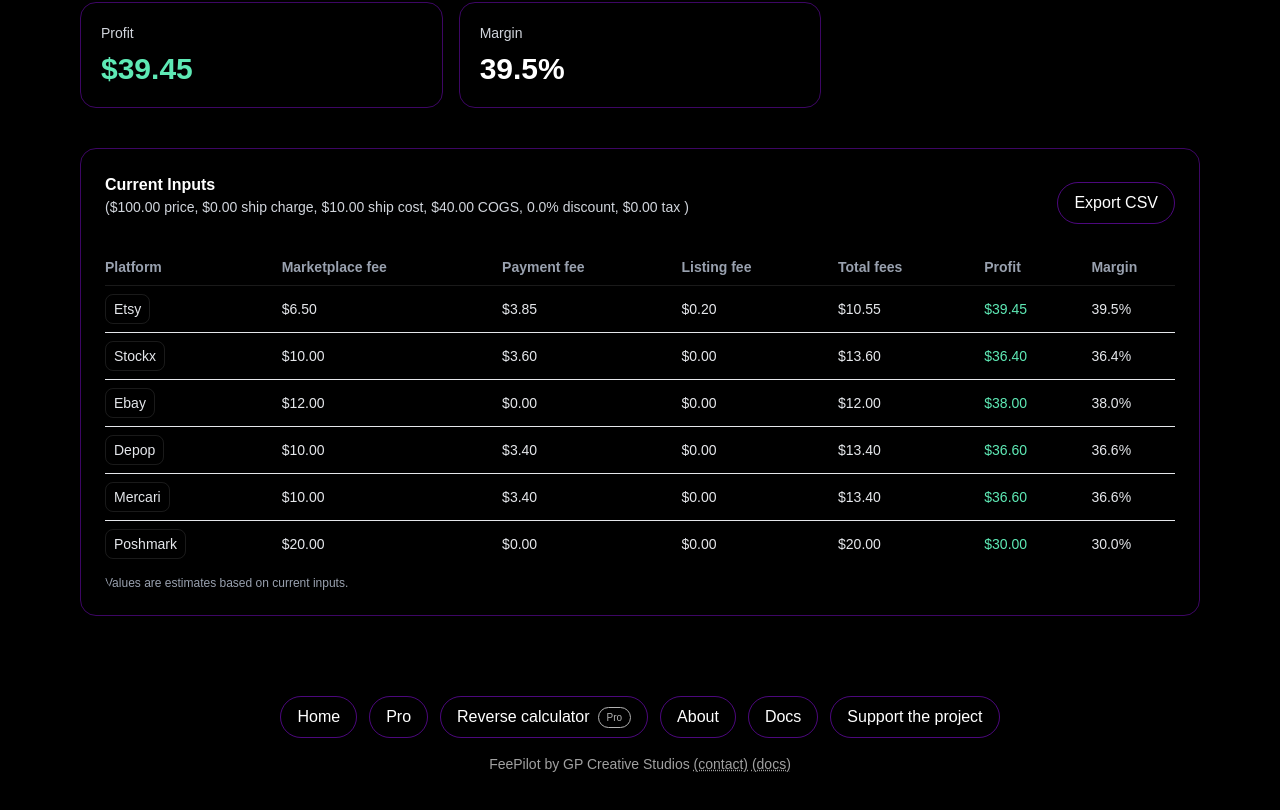
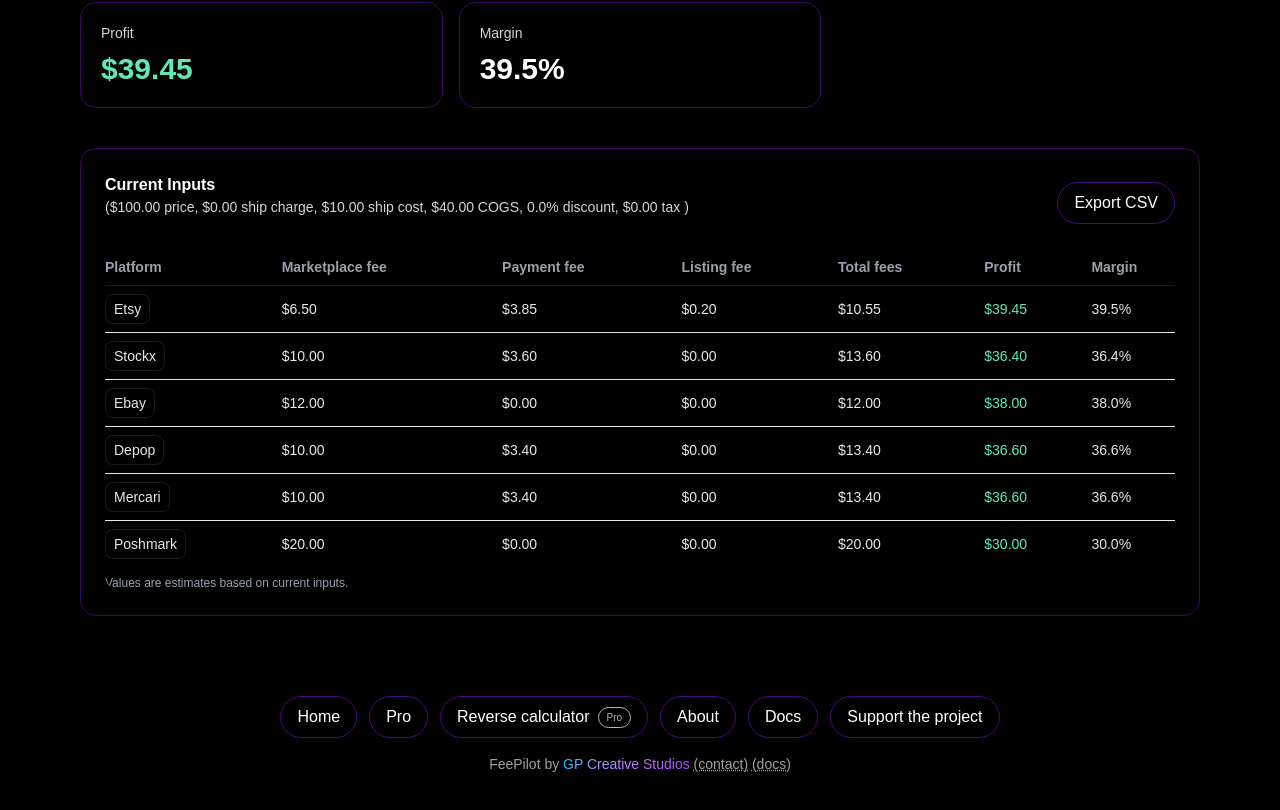
Before and after one commit to gpcreativestudios2018/FeePilot, a Next.js app: page / in a window 1280 px wide. Shown: the part 698-1508 px from the top of the page. Built offline with nearby package versions, Linux system fonts and the light colour scheme; no server answers.

Commit message:
ui(footer): gradient branding text (#164)
Co-authored-by: Gordon <gpcreativestudios2018@users.noreply.github.com>

```diff
--- a/src/app/components/Footer.tsx
+++ b/src/app/components/Footer.tsx
@@ -72,7 +72,10 @@ export default function Footer() {
       {/* Existing metadata / links */}
       <div className="flex flex-col items-center gap-2 text-sm text-neutral-400">
         <div className="text-center">
-          FeePilot by GP Creative Studios{' '}
+          FeePilot by{' '}
+          <span className="bg-gradient-to-r from-sky-400 via-purple-400 to-purple-500 bg-clip-text text-transparent">
+            GP Creative Studios
+          </span>{' '}
           <a
             href="mailto:gpcreativestudios2018@gmail.com"
             className="underline decoration-dotted hover:text-purple-400"
```
